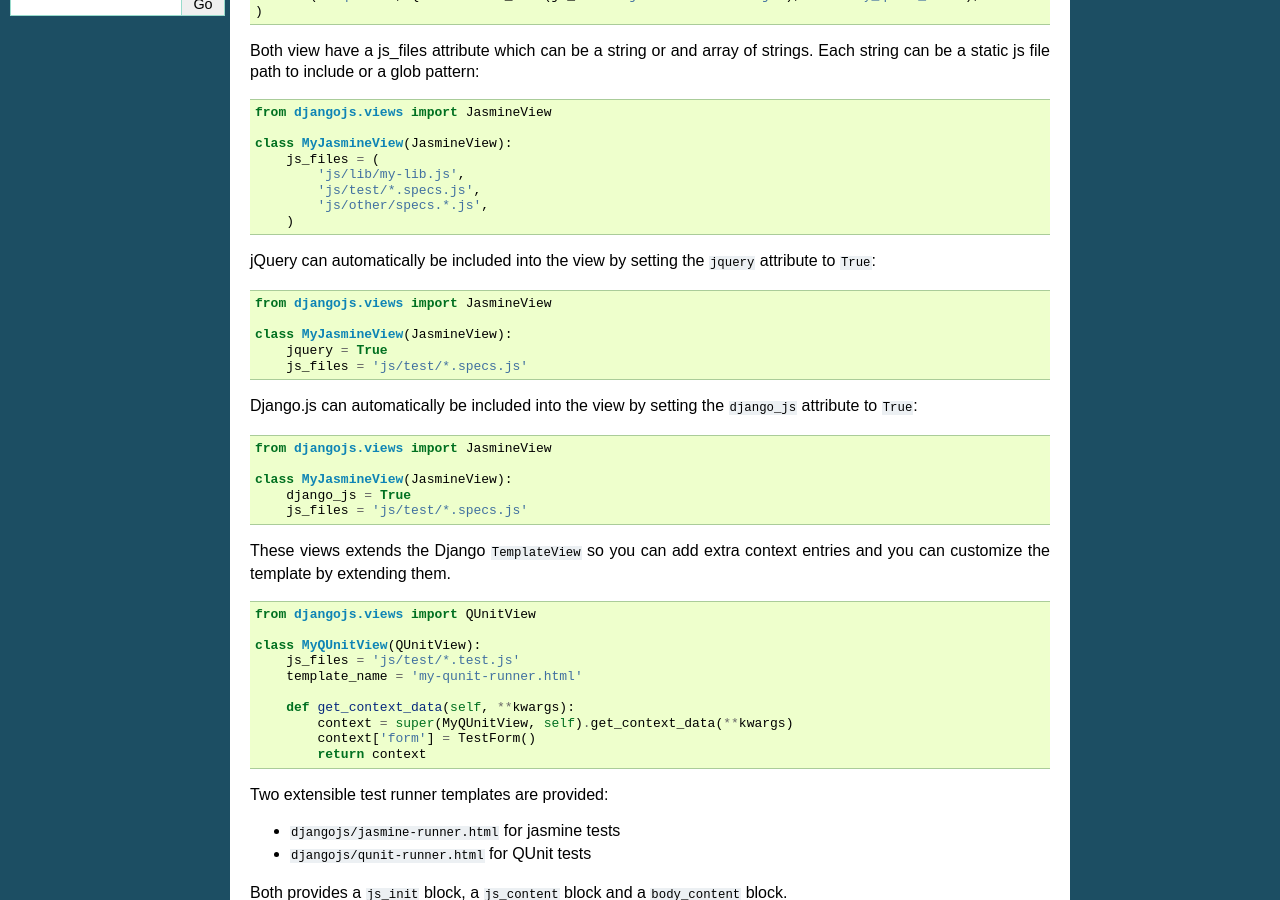
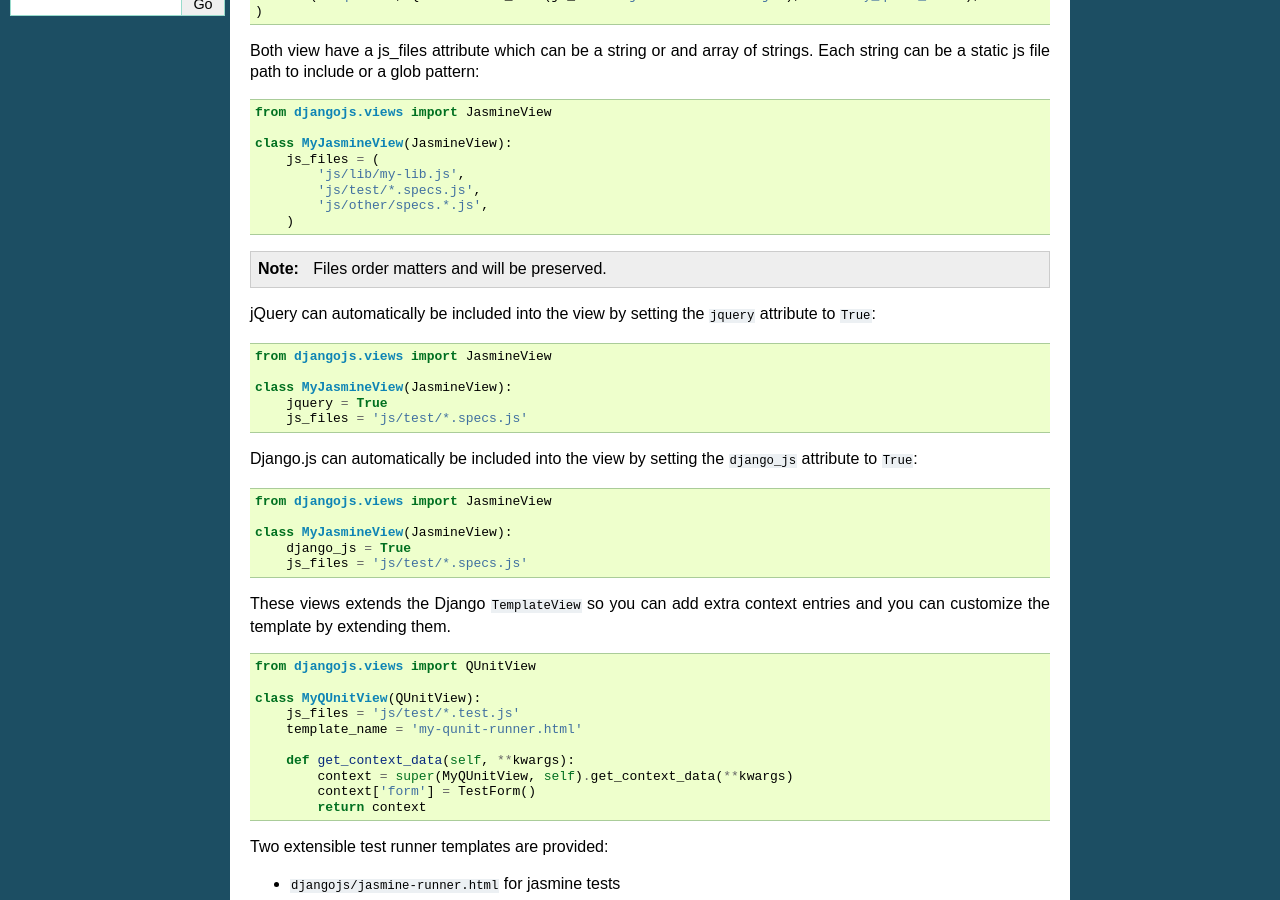
Before and after one commit to noirbizarre/django.js, a Sphinx documentation site: the page built from doc/test.rst, in a window 1280 px wide and 900 px high, scrolled down 357 px. Built offline with Sphinx 7.4.7, drawn with Linux system fonts in a browser that asks for light colours.

Commit message:
Added a note about libraries order preservation.

```diff
--- a/doc/test.rst
+++ b/doc/test.rst
@@ -33,6 +33,8 @@ Each string can be a static js file path to include or a glob pattern:
             'js/test/*.specs.js',
             'js/other/specs.*.js',
         )
+
+.. note:: Files order matters and will be preserved.
 
 jQuery can automatically be included into the view by setting the ``jquery`` attribute to ``True``:
 
```
